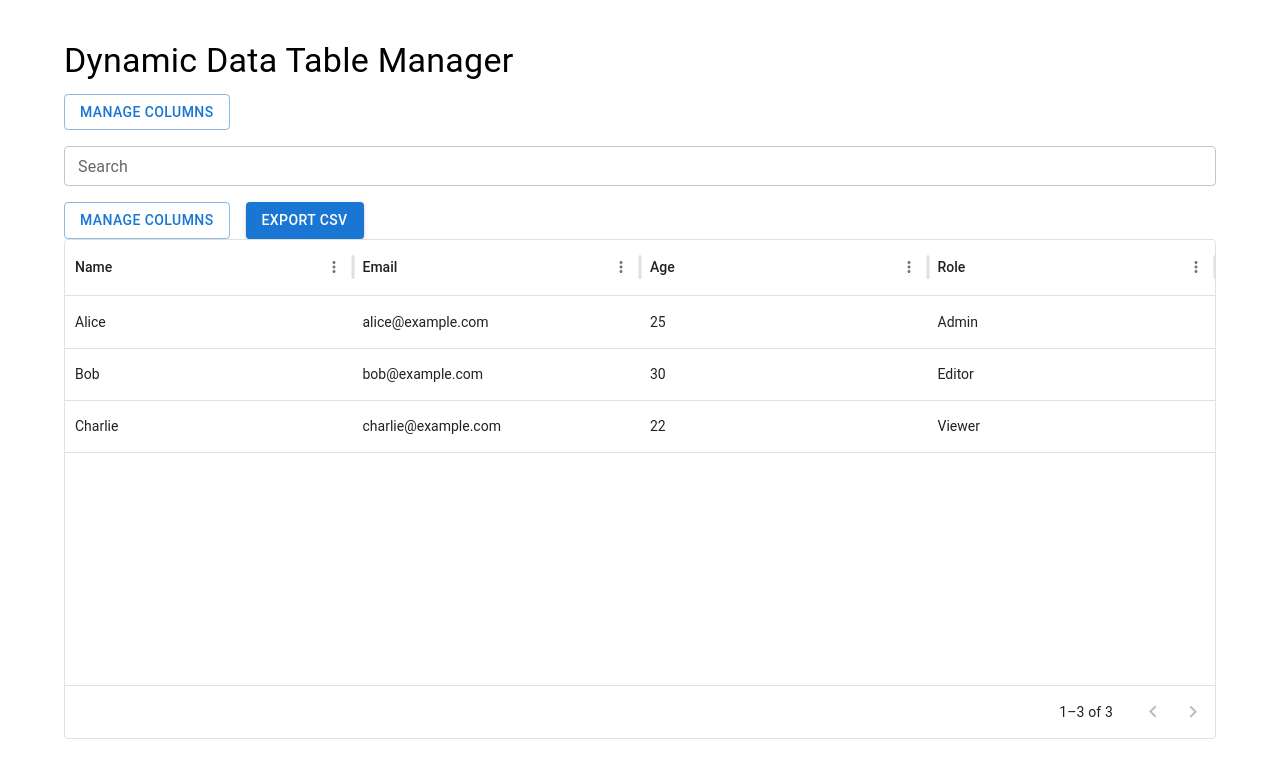
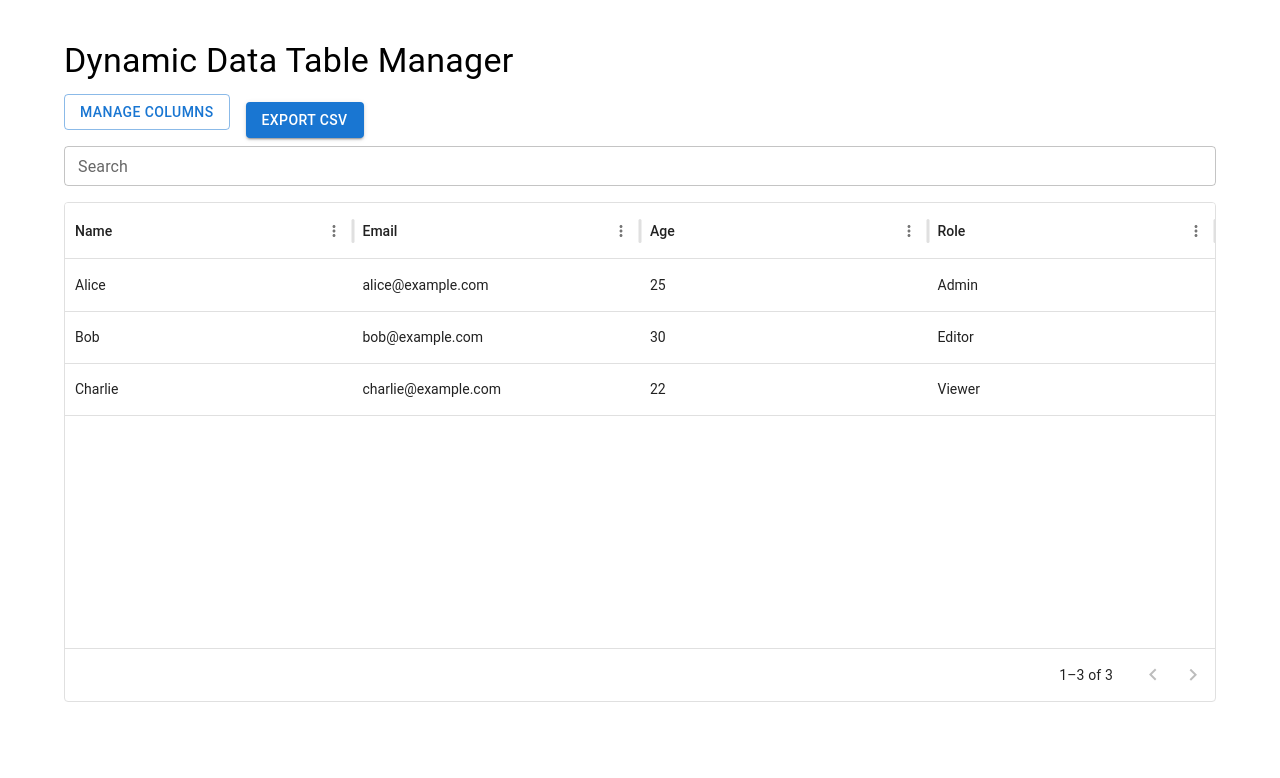
Before and after one commit to RasadhiSanchala/dynamic-data-table, a React (Vite) app: page / in a window 1280 px wide. Shown: the top 778 px of the page. Built offline with nearby package versions, Linux system fonts and the light colour scheme.

Commit message:
Changed the location of export CSV button

```diff
--- a/src/components/DataTable.tsx
+++ b/src/components/DataTable.tsx
@@ -42,7 +42,7 @@
             >
                 Manage Columns
             </Button>
-
+  <ExportCSV />
             <ManageColumnsModal open={openModal} onClose={() => setOpenModal(false)} />
             <TextField
                 label="Search"
@@ -53,10 +53,6 @@
                 value={searchTerm}
                 onChange={(e) => setSearchTerm(e.target.value)}
             />
-            <Button variant="outlined" onClick={() => setOpenModal(true)}>
-                Manage Columns
-            </Button>
-            <ExportCSV />
             <div style={{ height: 500, width: "100%" }}>
                 <DataGrid
                     rows={filteredRows}
```
